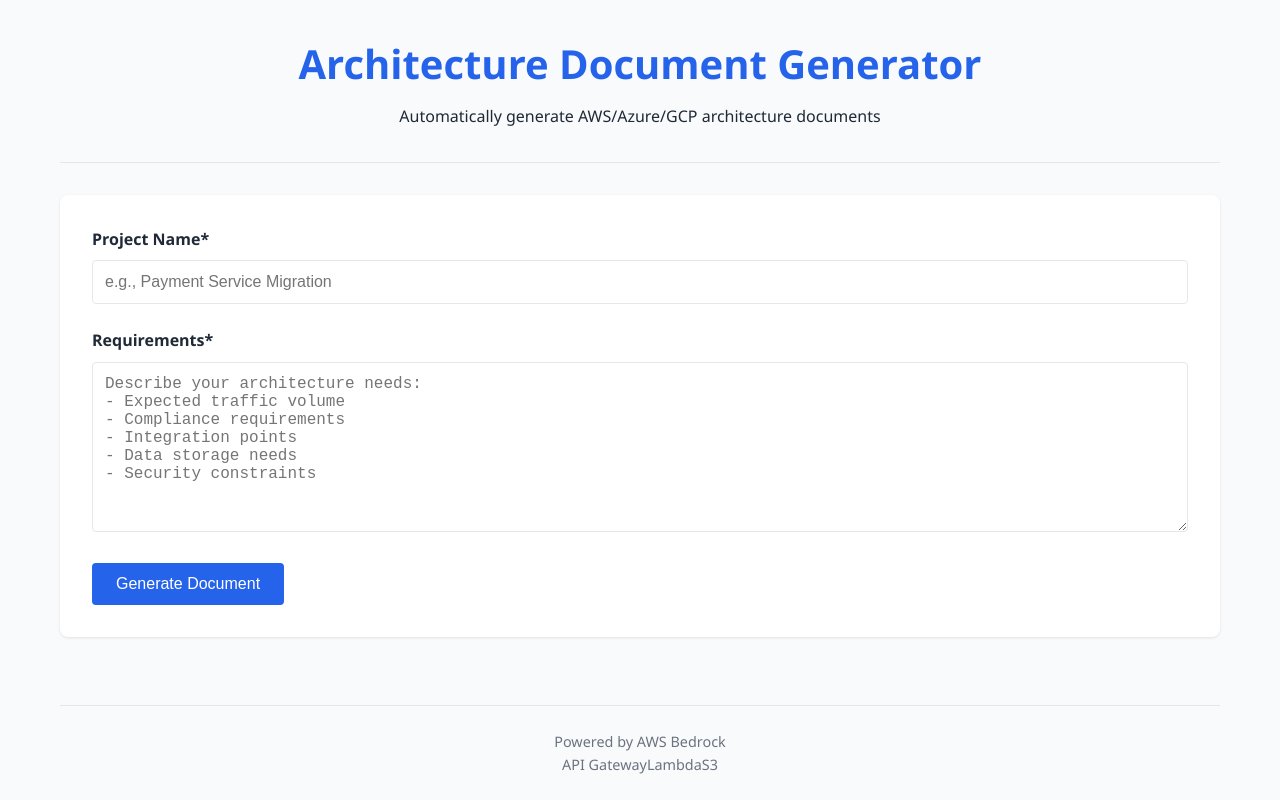
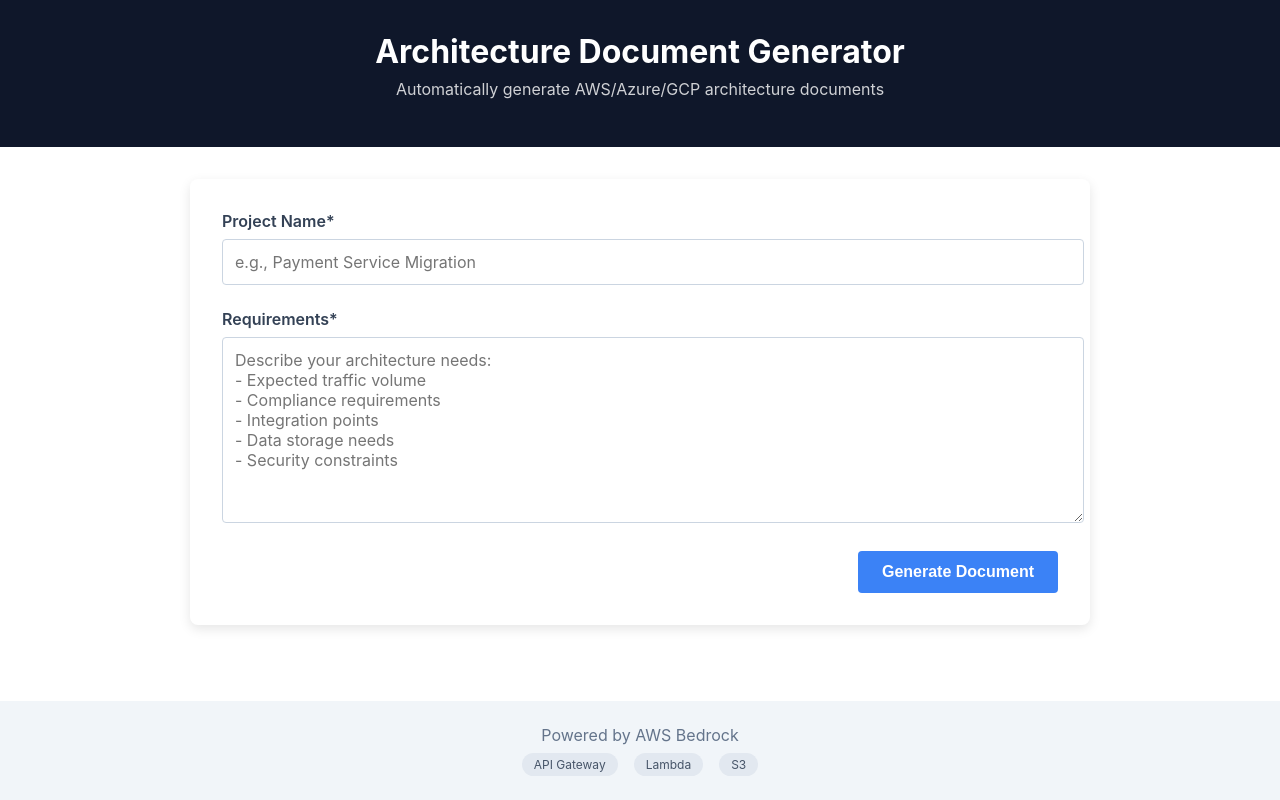
Before and after one commit to ebsenthil/front1, a React (Create React App) app: page / in a window 1280 px wide. Built offline with nearby package versions, Linux system fonts and the light colour scheme.

Commit message:
Update App.css

```diff
--- a/src/App.css
+++ b/src/App.css
@@ -1,70 +1,41 @@
-/* Base Styles */
-:root {
-  --primary-color: #2563eb;
-  --secondary-color: #1e40af;
-  --text-color: #1f2937;
-  --light-gray: #f3f4f6;
-  --medium-gray: #e5e7eb;
-  --dark-gray: #6b7280;
-  --error-color: #dc2626;
-  --success-color: #16a34a;
-}
-
-* {
-  box-sizing: border-box;
-  margin: 0;
-  padding: 0;
-}
-
-body {
-  font-family: 'Segoe UI', Tahoma, Geneva, Verdana, sans-serif;
-  line-height: 1.6;
-  color: var(--text-color);
-  background-color: #f9fafb;
-}
-
-/* Layout */
+/* App.css */
 .app-container {
   display: flex;
   flex-direction: column;
   min-height: 100vh;
-  max-width: 1200px;
-  margin: 0 auto;
-  padding: 0 20px;
+  font-family: -apple-system, BlinkMacSystemFont, 'Segoe UI', Roboto, Oxygen, Ubuntu, Cantarell, 'Open Sans', 'Helvetica Neue', sans-serif;
 }
 
 .app-header {
+  background-color: #0f172a;
+  color: white;
+  padding: 2rem;
   text-align: center;
-  padding: 2rem 0;
-  border-bottom: 1px solid var(--medium-gray);
-  margin-bottom: 2rem;
 }
 
 .app-header h1 {
-  font-size: 2.5rem;
-  color: var(--primary-color);
-  margin-bottom: 0.5rem;
+  margin: 0;
+  font-size: 2rem;
+}
+
+.app-header p {
+  margin-top: 0.5rem;
+  opacity: 0.8;
 }
 
 .app-main {
   flex: 1;
-  padding-bottom: 2rem;
+  padding: 2rem;
+  max-width: 900px;
+  margin: 0 auto;
+  width: 100%;
 }
 
-.app-footer {
-  text-align: center;
-  padding: 1.5rem 0;
-  border-top: 1px solid var(--medium-gray);
-  color: var(--dark-gray);
-  font-size: 0.9rem;
-}
-
-/* Form Styles */
 .document-form {
   background: white;
+  border-radius: 8px;
   padding: 2rem;
-  border-radius: 8px;
-  box-shadow: 0 1px 3px rgba(0, 0, 0, 0.1);
+  box-shadow: 0 4px 12px rgba(0, 0, 0, 0.1);
   margin-bottom: 2rem;
 }
 
@@ -76,110 +47,250 @@ body {
   display: block;
   margin-bottom: 0.5rem;
   font-weight: 600;
+  color: #334155;
 }
 
 .form-group input,
 .form-group textarea {
   width: 100%;
   padding: 0.75rem;
-  border: 1px solid var(--medium-gray);
+  border: 1px solid #cbd5e1;
   border-radius: 4px;
+  font-family: inherit;
   font-size: 1rem;
+  transition: border-color 0.2s;
 }
 
-.form-group textarea {
-  min-height: 150px;
-  resize: vertical;
+.form-group input:focus,
+.form-group textarea:focus {
+  outline: none;
+  border-color: #3b82f6;
+  box-shadow: 0 0 0 2px rgba(59, 130, 246, 0.2);
+}
+
+.form-actions {
+  display: flex;
+  justify-content: flex-end;
 }
 
 .generate-button {
-  background-color: var(--primary-color);
+  background-color: #3b82f6;
   color: white;
   border: none;
+  border-radius: 4px;
   padding: 0.75rem 1.5rem;
   font-size: 1rem;
-  border-radius: 4px;
+  font-weight: 600;
   cursor: pointer;
   transition: background-color 0.2s;
+  display: flex;
+  align-items: center;
+  gap: 0.5rem;
 }
 
 .generate-button:hover {
-  background-color: var(--secondary-color);
+  background-color: #2563eb;
 }
 
 .generate-button:disabled {
-  background-color: var(--dark-gray);
+  background-color: #93c5fd;
   cursor: not-allowed;
 }
 
-/* Result Styles */
-.result-container {
-  background: white;
-  padding: 2rem;
-  border-radius: 8px;
-  box-shadow: 0 1px 3px rgba(0, 0, 0, 0.1);
+.spinner {
+  border: 2px solid rgba(255, 255, 255, 0.3);
+  border-radius: 50%;
+  border-top: 2px solid white;
+  width: 16px;
+  height: 16px;
+  animation: spin 1s linear infinite;
 }
 
-.result-container h2 {
-  color: var(--success-color);
+.spinner.small {
+  width: 12px;
+  height: 12px;
+  border-width: 2px;
+}
+
+@keyframes spin {
+  0% { transform: rotate(0deg); }
+  100% { transform: rotate(360deg); }
+}
+
+.error-message {
+  background-color: #fee2e2;
+  border-left: 4px solid #ef4444;
+  padding: 1rem;
+  margin-bottom: 1.5rem;
+  border-radius: 4px;
+  display: flex;
+  align-items: center;
+  gap: 0.75rem;
+}
+
+.error-message svg {
+  fill: #ef4444;
+  width: 24px;
+  height: 24px;
+  flex-shrink: 0;
+}
+
+.error-message p {
+  margin: 0;
+  color: #7f1d1d;
+}
+
+.progress-message {
+  display: flex;
+  align-items: center;
+  gap: 0.75rem;
+  padding: 0.75rem;
+  background-color: #f0f9ff;
+  border-radius: 4px;
   margin-bottom: 1.5rem;
 }
 
-.preview-section,
-.download-section {
-  margin-bottom: 2rem;
+.progress-message p {
+  margin: 0;
+  color: #0c4a6e;
 }
 
-.preview-section h3,
-.download-section h3 {
-  margin-bottom: 1rem;
-  color: var(--primary-color);
+.result-container {
+  background-color: white;
+  border-radius: 8px;
+  box-shadow: 0 4px 12px rgba(0, 0, 0, 0.1);
+  margin-top: 2rem;
+  overflow: hidden;
 }
 
-.preview-iframe {
-  width: 100%;
-  height: 500px;
-  border: 1px solid var(--medium-gray);
-  border-radius: 4px;
-  background: white;
+.result-header {
+  background-color: #ecfdf5;
+  padding: 1.5rem;
+  border-bottom: 1px solid #d1fae5;
+}
+
+.result-header h2 {
+  margin: 0;
+  display: flex;
+  align-items: center;
+  gap: 0.75rem;
+  color: #065f46;
+  font-size: 1.25rem;
+}
+
+.result-header svg {
+  fill: #059669;
+  width: 24px;
+  height: 24px;
+}
+
+.result-header p {
+  margin: 0.5rem 0 0;
+  color: #047857;
+}
+
+.preview-section {
+  padding: 1.5rem;
+}
+
+.preview-actions {
+  display: flex;
+  gap: 1rem;
+  margin-bottom: 1.5rem;
+}
+
+.preview-link {
+  display: inline-flex;
+  align-items: center;
+  gap: 0.5rem;
+  text-decoration: none;
+  color: #3b82f6;
+  font-weight: 500;
+}
+
+.preview-link:hover {
+  text-decoration: underline;
 }
 
 .download-button {
-  display: inline-block;
-  background-color: var(--success-color);
+  display: inline-flex;
+  align-items: center;
+  gap: 0.5rem;
+  background-color: #3b82f6;
   color: white;
-  padding: 0.75rem 1.5rem;
+  border: none;
+  border-radius: 4px;
+  padding: 0.5rem 1rem;
+  font-size: 0.875rem;
+  font-weight: 500;
+  cursor: pointer;
   text-decoration: none;
-  border-radius: 4px;
   transition: background-color 0.2s;
 }
 
 .download-button:hover {
-  background-color: #15803d;
+  background-color: #2563eb;
 }
 
-/* Error Handling */
-.error-message {
-  color: var(--error-color);
-  background-color: #fee2e2;
-  padding: 1rem;
+.iframe-container {
+  position: relative;
+  height: 500px;
+  border: 1px solid #e5e7eb;
   border-radius: 4px;
-  margin-bottom: 1.5rem;
-  border-left: 4px solid var(--error-color);
+  overflow: hidden;
 }
 
-/* Responsive Design */
-@media (max-width: 768px) {
-  .app-header h1 {
-    font-size: 2rem;
-  }
+.iframe-fallback {
+  position: absolute;
+  top: 0;
+  left: 0;
+  width: 100%;
+  height: 100%;
+  display: flex;
+  flex-direction: column;
+  justify-content: center;
+  align-items: center;
+  background-color: #f8fafc;
+  z-index: 1;
+  padding: 2rem;
+  text-align: center;
+}
 
-  .document-form,
-  .result-container {
-    padding: 1.5rem;
-  }
+.preview-iframe {
+  position: relative;
+  width: 100%;
+  height: 100%;
+  border: none;
+  z-index: 2;
+}
 
-  .preview-iframe {
-    height: 300px;
-  }
+.app-footer {
+  background-color: #f1f5f9;
+  padding: 1.5rem;
+  text-align: center;
+  margin-top: auto;
 }
+
+.footer-content {
+  max-width: 900px;
+  margin: 0 auto;
+}
+
+.footer-content p {
+  margin: 0 0 0.5rem;
+  color: #64748b;
+}
+
+.tech-stack {
+  display: flex;
+  justify-content: center;
+  gap: 1rem;
+}
+
+.tech-stack span {
+  background-color: #e2e8f0;
+  padding: 0.25rem 0.75rem;
+  border-radius: 100px;
+  font-size: 0.75rem;
+  color: #475569;
+}
```
